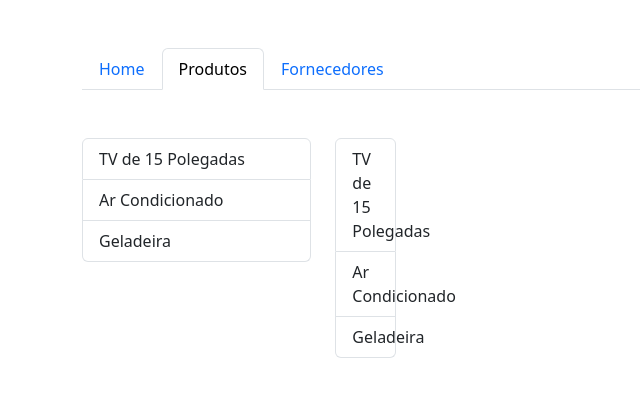
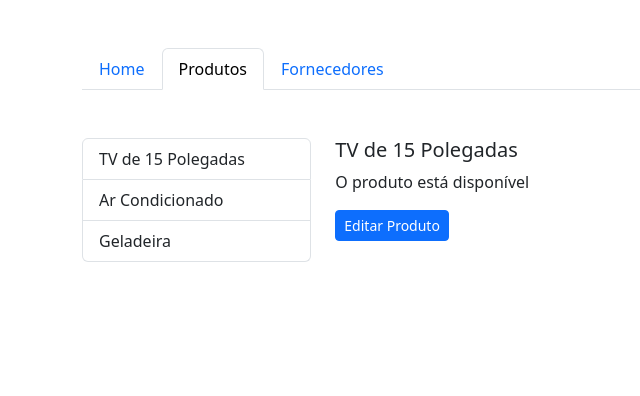
Before and after one commit to Ilailson/conceitosAngular, an Angular app in the folder routing/: page /produtos/1 in a window 1280 px wide. Shown: the top 396 px of the page, without its empty margins (0-640 px from the left). Built offline with nearby package versions, Linux system fonts and the light colour scheme.

Commit message:
Condição para editar se um valor for 1

```diff
--- a/routing/src/app/app.module.ts
+++ b/routing/src/app/app.module.ts
@@ -15,7 +15,7 @@ import { ProductsService } from './products/products.service';
 const routes: Routes = [
   { path: '', component: HomeComponent },
   { path: 'produtos', component: ProductsComponent, children: [
-      { path: ':id', component: ProductsComponent },
+      { path: ':id', component: ProductComponent },
       { path: ':id/editar', component: EditProductComponent },
   ] },
   { path: 'fornecedores', component: SuppliersComponent, children: [
--- a/routing/src/app/products/edit-product/edit-product.component.html
+++ b/routing/src/app/products/edit-product/edit-product.component.html
@@ -1,3 +1,5 @@
+<h4 *ngIf="!allowEdit">Você não tem permissão para alterar este produto</h4>
+<div *ngIf="allowEdit">
     <div class="form-group">
         <label for="name">Nome do Produto</label>
         <input type="text" id="name" class="form-control" [(ngModel)]="productName">
@@ -10,3 +12,4 @@
         </select>
     </div>
     <button class="btn btn-sm btn-success my-2">Atualizar Produto</button>
+</div>
--- a/routing/src/app/products/edit-product/edit-product.component.ts
+++ b/routing/src/app/products/edit-product/edit-product.component.ts
@@ -1,6 +1,6 @@
 import { Component, OnInit } from '@angular/core';
 import { ProductsService } from '../products.service';
-import { ActivatedRoute } from '@angular/router';
+import { ActivatedRoute, Params } from '@angular/router';
 
 @Component({
   selector: 'app-edit-product',
@@ -11,6 +11,7 @@ export class EditProductComponent implements OnInit {
   product?: {id: number, name: string, status: string};
   productName? = '';
   productStatus? = '';
+  allowEdit = false;
 
   constructor(
     private productsService: ProductsService,
@@ -21,7 +22,11 @@ export class EditProductComponent implements OnInit {
     // console.log(this.route.snapshot.queryParams)
     // console.log(this.route.snapshot.fragment)
 
-    this.route.queryParams.subscribe();
+    this.route.queryParams.subscribe(
+      (params: Params) =>{
+        this.allowEdit = params['permiteEditar'] == '1';
+      }
+    );
     this.route.fragment.subscribe();
 
     this.product = this.productsService.getProduct(1);
--- a/routing/src/app/products/product/product.component.html
+++ b/routing/src/app/products/product/product.component.html
@@ -1,2 +1,3 @@
 <h5>{{ product?.name }}</h5>
 <p>O produto está {{ product?.status }}</p>
+<button class="btn btn-sm btn-primary" (click)="onEdit()">Editar Produto</button>
--- a/routing/src/app/products/product/product.component.ts
+++ b/routing/src/app/products/product/product.component.ts
@@ -1,6 +1,6 @@
 import { Component, OnInit } from '@angular/core';
 import { ProductsService } from '../products.service';
-import { ActivatedRoute } from '@angular/router';
+import { ActivatedRoute, Route, Router } from '@angular/router';
 
 @Component({
   selector: 'app-product',
@@ -12,7 +12,8 @@ export class ProductComponent implements OnInit {
 
   constructor(
     private productsService: ProductsService,
-    private route: ActivatedRoute
+    private route: ActivatedRoute,
+    private router: Router
     ) { }
 
   ngOnInit(): void {
@@ -24,9 +25,12 @@ export class ProductComponent implements OnInit {
     this.route.params.subscribe(
       (params) => {
         this.product = this.productsService.getProduct(+params['id']);
-      }
-    );
+      });
 
   }
 
+  onEdit(): void {
+    this.router.navigate(['editar'], { relativeTo: this.route, queryParamsHandling: 'merge'})
+  }
+
 }
--- a/routing/src/app/products/products.component.html
+++ b/routing/src/app/products/products.component.html
@@ -2,7 +2,7 @@
     <div class="col-12 col-sm-4">
         <div class="list-group">
             <a  [routerLink]="['/produtos', product.id]"
-                [queryParams]="{permiteEditar: '1'}"
+                [queryParams]="{permiteEditar: product.id == 1 ? '1': '0'}"
                 fragment="carregando"
                 class="list-group-item"
                 *ngFor="let product of products">
```
Lines whose indentation alone changed are shown as unchanged.
